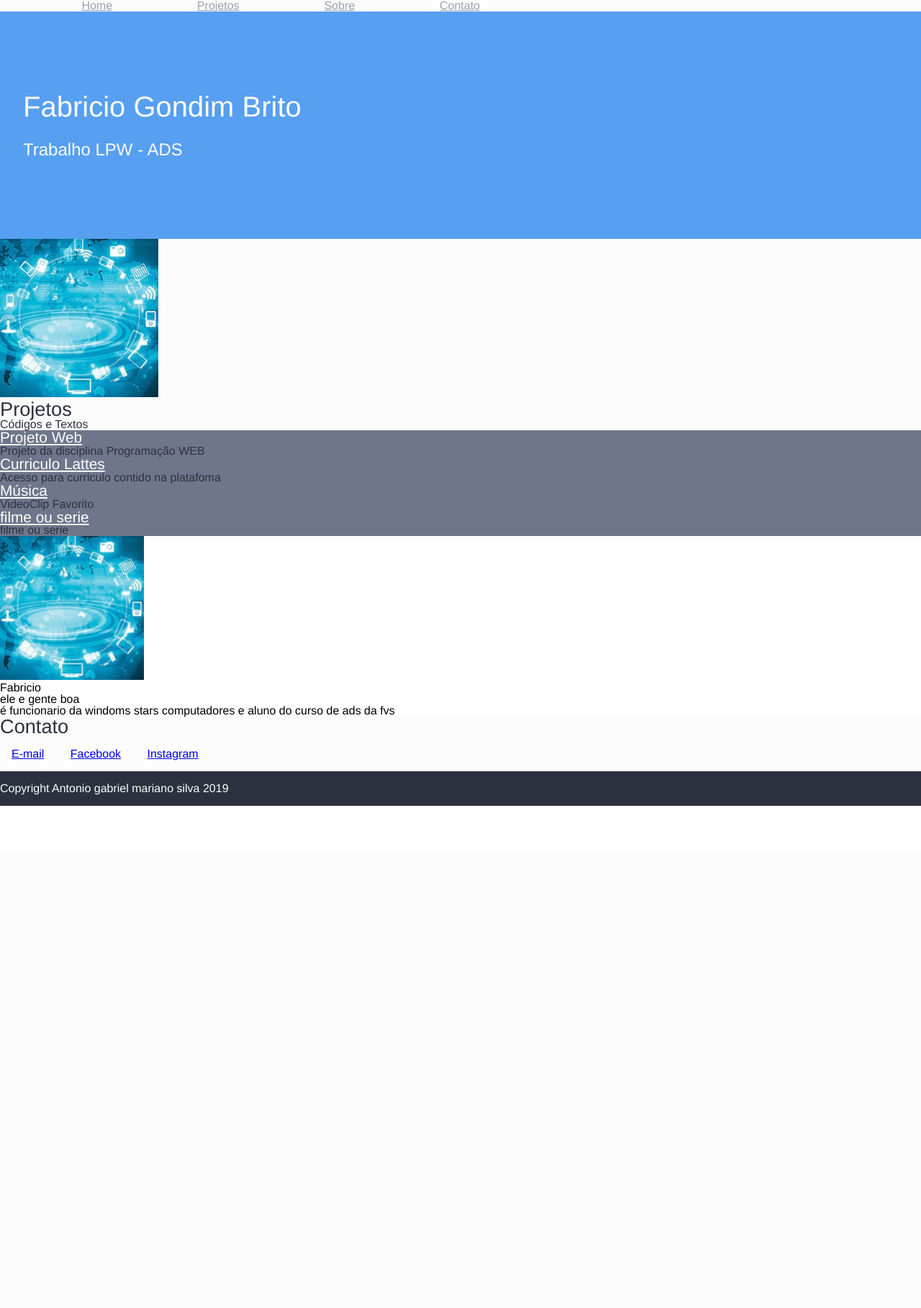
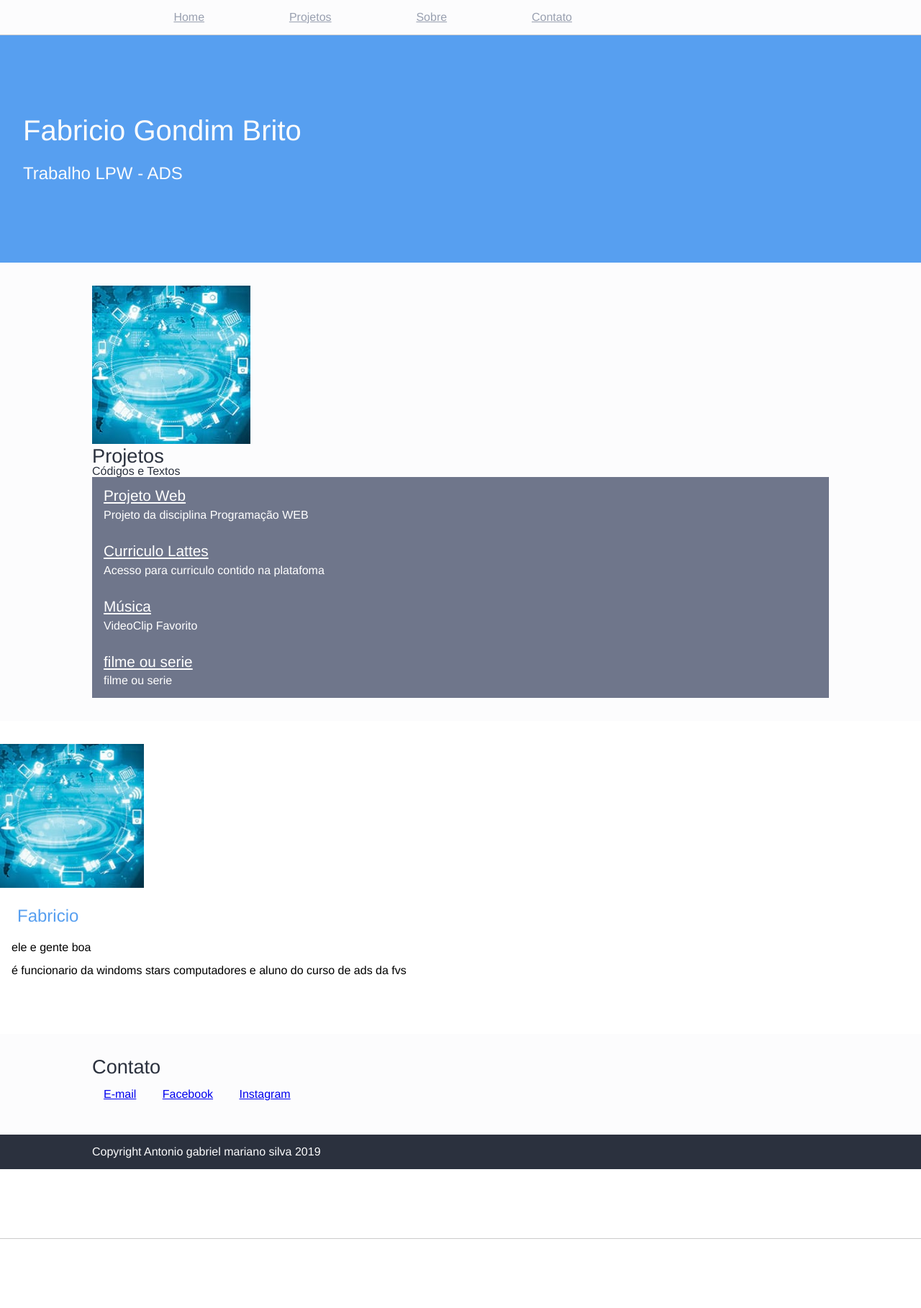
Before and after one commit to xxxmariano/AulasProgramacaoWeb, a PHP site: page / in a window 1280 px wide. Shown: the whole page at 72% size. Before the commit the page ends 1120 px from the top, so only its background shows below. Run offline with PHP 8.4, Linux system fonts and the light colour scheme.

Commit message:
melhorias nas section
alteração nas linhas paragrafos links e bordas paddiing margins

```diff
--- a/Estilos/blog.css
+++ b/Estilos/blog.css
@@ -2,7 +2,11 @@
 body{
     font-family: Helvetica, sans-serif;
 }
-
+header{
+    border-bottom:1px solid #ccc;
+    padding-top: 1em;
+    padding-bottom:1em;
+}
 header li {
 display:inline-block;
 margin-left:3cm;
@@ -11,10 +15,14 @@ margin-left:3cm;
 display: inline-block;
 margin:1em;
 }
-.containr{
+.container{
     padding-left:10%;
     padding-right:10%;
 
+}
+section{
+    padding-top: 2em;
+    padding-bottom:2em;
 }
 
 .identificacao{
@@ -33,6 +41,7 @@ padding:7em 2em;
 
 section h3 {
     font-size: 1.7em;
+    margin-bottom:0.5;
 }
 header li a {
 color:#99A0B0;
@@ -50,13 +59,28 @@ font-weight: lighter;
 
 
 .styleprojetos li{
-    background-color:#6f768b;}
-
+    background-color:#6f768b;
+    padding: 1em;}
 
 .styleprojetos li a {
     color:#ffffff;
     font-size: 1.3em;}
+.styleprojetos li p{
+    color:#fff;
+    margin-top:0.5em;
+}
 
+
+#sobre p.test{
+    margin: 1em;
+}
+
+
+#sobre p.bio{
+    color:#579ff0;
+    font-size:1.5em;
+    margin:1em;
+}
 
 #sobre img{
     width:200px;
--- a/index.html
+++ b/index.html
@@ -32,7 +32,7 @@
         <h2> Trabalho LPW - ADS </h2>
     </section>
 
-    <section id="Projetos" class="claras" >
+    <section id="Projetos" class="claras container" >
         <img alt="Imagem que apresenta diversos intens" src="imagens/tecnologia.jpg.jpg">
         <h3>Projetos</h3>
         <p>Códigos e Textos</p>
@@ -58,17 +58,17 @@
         </ul>
     </section>
 
-        <section id="sobre" claras="escuras">
+        <section id="sobre" claras="escuras container">
             <img alt="Foto de Fabricio gondim " src="imagens/tecnologia.jpg.jpg">
-            <p>Fabricio</p>
-            <p>ele e gente boa</p>
-            <p>é funcionario da windoms stars computadores e aluno do curso de ads da fvs </p>
+            <p class = "bio" >Fabricio</p>
+            <p class="test">ele e gente boa</p>
+            <p class="test">é funcionario da windoms stars computadores e aluno do curso de ads da fvs </p>
         </section>
 
 
 
-
-        <section id="contato" class="claras">
+<section>
+        <section id="contato" class="claras container">
             <h3>Contato</h3>
             <ul>
                 <li><a href="mailto:gabriel_silva1213@hotmail.com">E-mail</a></li>
@@ -80,7 +80,7 @@
             </ul>
         </section>
 
-        <footer class="escuras">
+        <footer class="escuras container">
             <p>Copyright Antonio gabriel mariano silva 2019</p>
         </footer>
 
```
